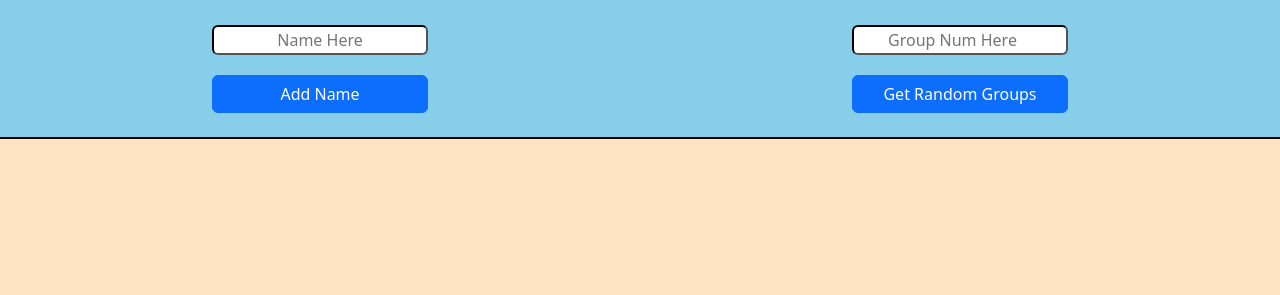
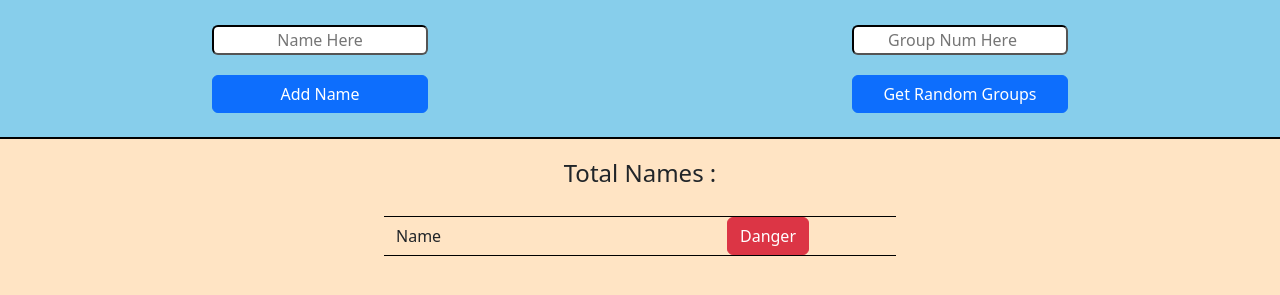
Before and after one commit to ZahidAfsar/AfsarZEnhancedRNG, a plain HTML site: page index.html in a window 1280 px wide. Shown: the part 117-412 px from the top of the page. Drawn offline with nearby package versions, Linux system fonts and the light colour scheme.

Commit message:
2ndcommit

```diff
--- a/index.html
+++ b/index.html
@@ -34,6 +34,22 @@
       <br>
 </div>
 
+<h4 class="center topSpace" id="TotalNameCount" >Total Names : </h4>
+
+<div class="container-fluid center topSpace">
+    <div class="row center">
+        <div class="width center">
+            <div class="row rowCustom">
+                <div class="col-6" style="display: flex; align-items: center;" >Name</div>
+                <div class="col-6">
+                    <button type="button" class="btn btn-danger">Danger</button>
+                </div>
+            </div>
+        </div>
+    </div>
+</div>
+
+
     <script src="https://cdn.jsdelivr.net/npm/bootstrap@5.3.2/dist/js/bootstrap.bundle.min.js" integrity="sha384-C6RzsynM9kWDrMNeT87bh95OGNyZPhcTNXj1NW7RuBCsyN/o0jlpcV8Qyq46cDfL" crossorigin="anonymous"></script>
   </body>
 </html>
--- a/scripts/app.js
+++ b/scripts/app.js
@@ -1 +1,5 @@
 let inputField = document.getElementById("inputField");
+let numInput = document.getElementById("numInput");
+let submitBtn = document.getElementById("submitBtn");
+let groupBtn = document.getElementById("groupBtn");
+let TotalNameCount = document.getElementById("TotalNameCount");
--- a/styles/style.css
+++ b/styles/style.css
@@ -15,3 +15,12 @@
 .bg2{
     background-color: bisque;
 }
+
+.rowCustom{
+    border-top: 1px solid black;
+    border-bottom: 1px solid black;
+}
+
+.width{
+    width: 40%;
+}
```
